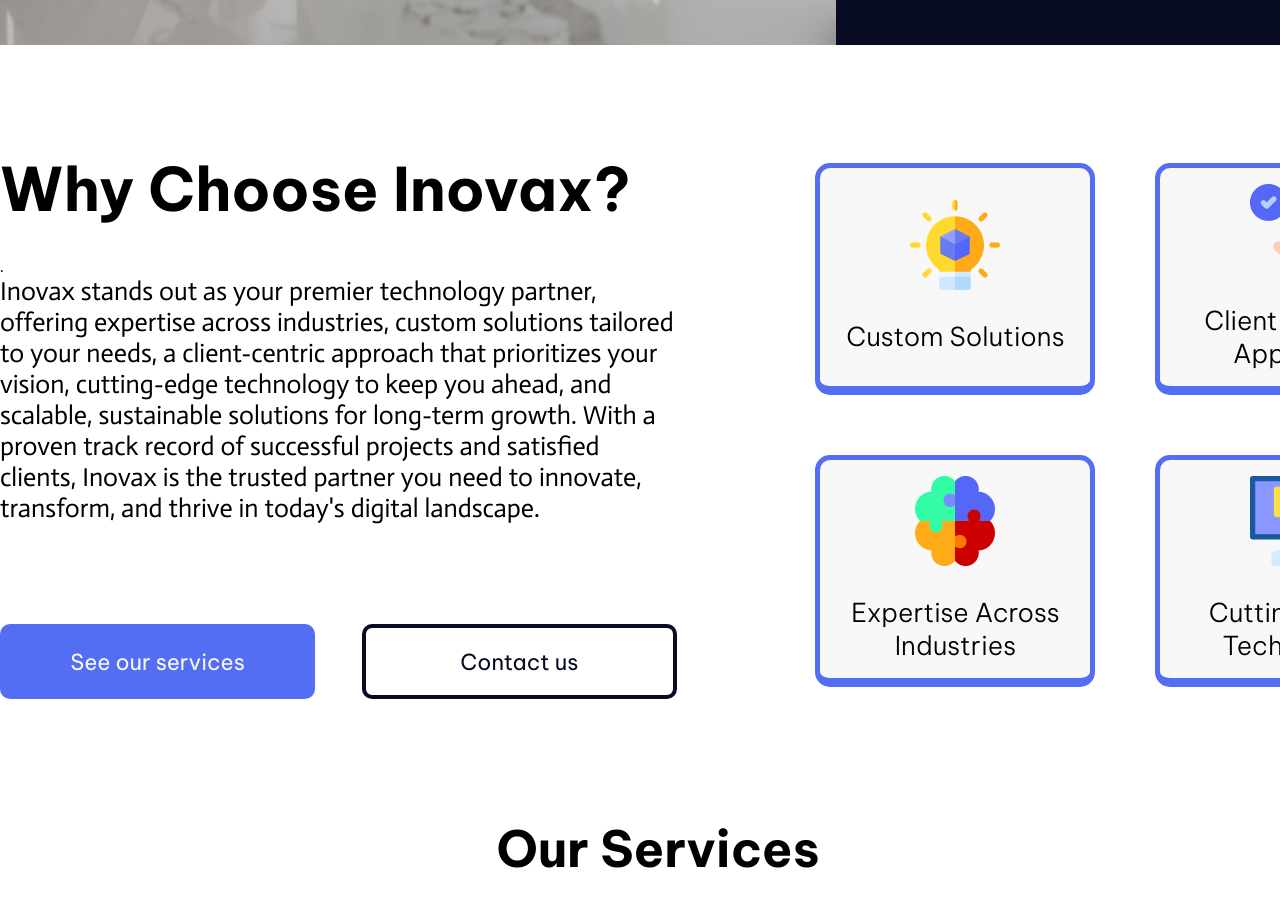
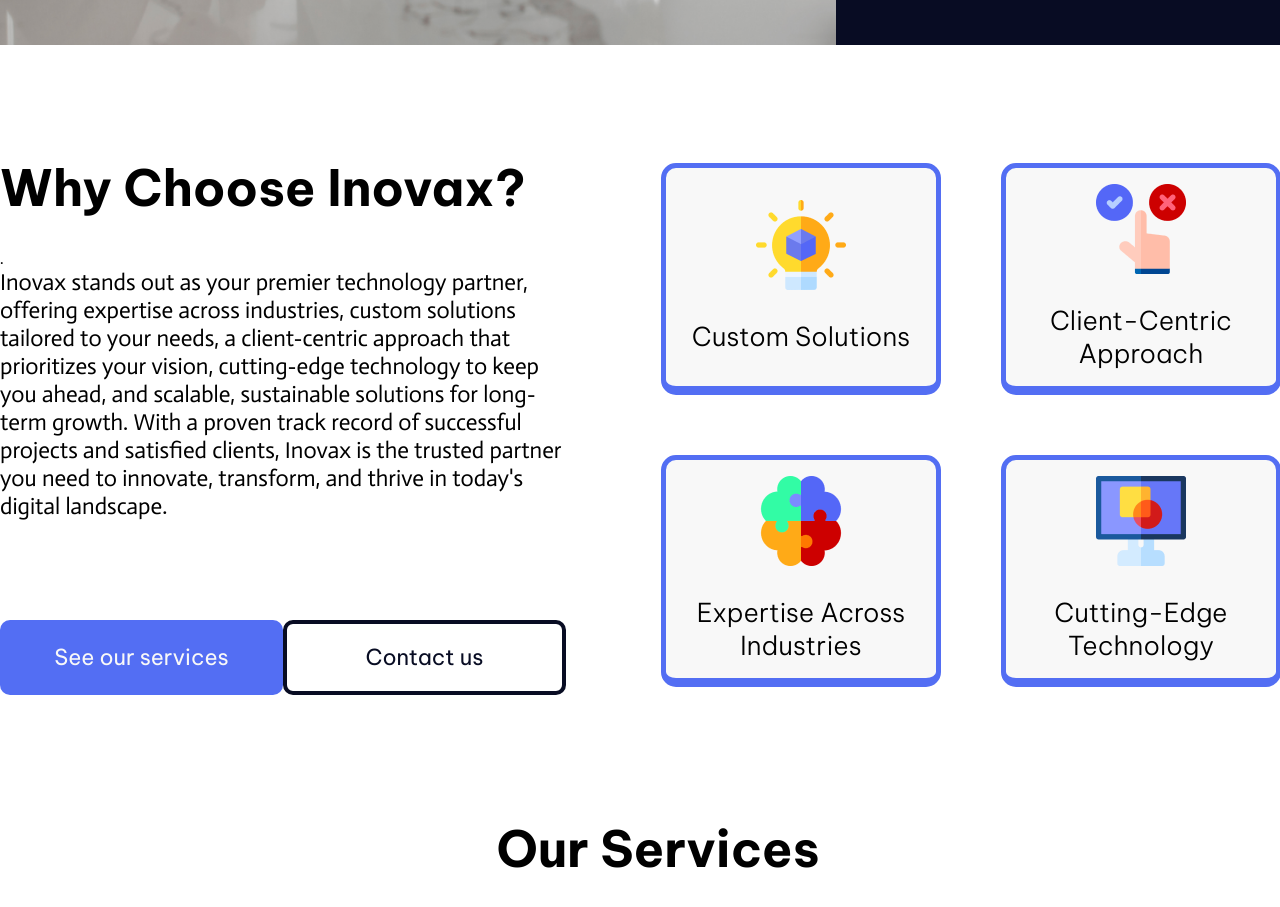
Before and after one commit to rafajdev/Inovax, a React (Vite) app: page / in a window 1280 px wide. Shown: the part 1523-2430 px from the top of the page. Built offline with nearby package versions, Linux system fonts and the light colour scheme.

Commit message:
Updated benefits section. Changed content width and adjusted fonts

```diff
--- a/src/sections/benefits/styles.module.css
+++ b/src/sections/benefits/styles.module.css
@@ -8,7 +8,7 @@
 }
 
 .section_content {
-    width: 1574px;
+    width: 1316px;
     height: 100%;
     display: flex;
     flex-direction: row;
@@ -31,14 +31,14 @@
 }
 
 .section_content_left_article_title {
-    font-size: 60px;
+    font-size: 50px;
     font-family: "Be Vietnam Pro", sans-serif;
     font-weight: bolder;
     margin-bottom: 30px;
 }
 
 .section_content_left_article_paragraph {
-    font-size: 26px;
+    font-size: 23px;
 }
 
 .section_content_left_buttons {
@@ -54,7 +54,7 @@
     display: grid;
     grid-template-rows: repeat(2, 1fr);
     grid-template-columns: repeat(2, 1fr);
-    justify-items: center;
+    justify-items: right;
     align-items: center;
     gap: 0px;
 }
```
